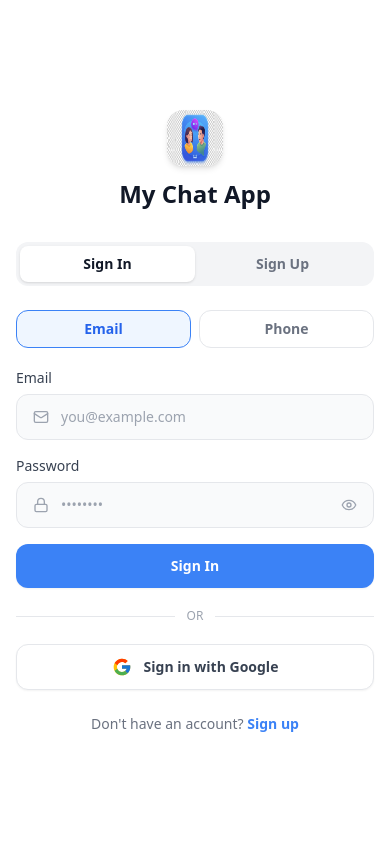
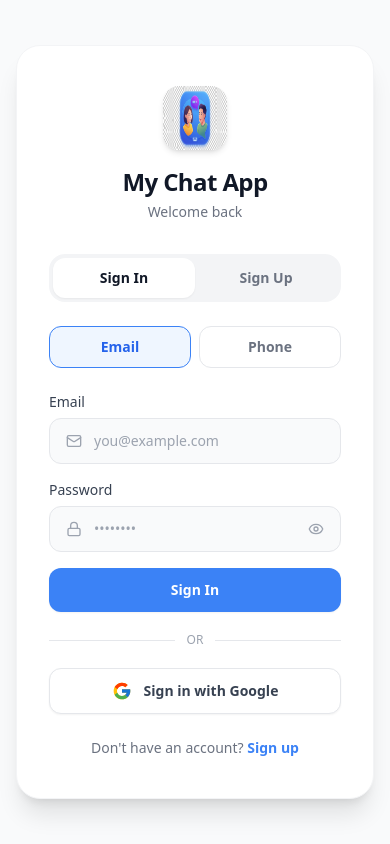
Before and after one commit to xtelex/chat_app, a React (Vite) app in the folder client/: page /login in a window 390 px wide. Built offline with nearby package versions, Linux system fonts and the light colour scheme; no server answers.

Commit message:
responsive login page + stay logged in + no flash

```diff
--- a/client/src/pages/LoginPage.jsx
+++ b/client/src/pages/LoginPage.jsx
@@ -1,4 +1,4 @@
-import { useEffect, useMemo, useState } from "react";
+import { useEffect, useState } from "react";
 import { useNavigate } from "react-router-dom";
 import { Eye, EyeOff, KeyRound, Lock, Mail, Phone } from "lucide-react";
 import appIcon from "../assets/icon.png";
@@ -15,21 +15,23 @@ export default function LoginPage() {
   const [otp, setOtp] = useState("");
   const [otpSent, setOtpSent] = useState(false);
   const [loading, setLoading] = useState(false);
+  const [checking, setChecking] = useState(true);
   const [notice, setNotice] = useState(null);
 
+  // Auto-redirect if already logged in (stay logged in)
   useEffect(() => {
-    if (!isSupabaseConfigured || !supabase) return;
-    let mounted = true;
+    if (!isSupabaseConfigured || !supabase) { setChecking(false); return; }
     supabase.auth.getSession().then(({ data }) => {
-      if (mounted && data.session) navigate("/chat");
+      if (data.session) { navigate("/chat", { replace: true }); }
+      else { setChecking(false); }
     });
     const { data: { subscription } } = supabase.auth.onAuthStateChange((_e, session) => {
-      if (session) navigate("/chat");
+      if (session) navigate("/chat", { replace: true });
     });
-    return () => { mounted = false; subscription.unsubscribe(); };
+    return () => subscription.unsubscribe();
   }, [navigate]);
 
-  const formatError = (err) => err?.message || String(err) || "Something went wrong.";
+  const fmt = (err) => err?.message || String(err) || "Something went wrong.";
 
   const handleGoogle = async () => {
     const ua = navigator.userAgent || "";
@@ -39,9 +41,12 @@ export default function LoginPage() {
     if (!supabase) return;
     setLoading(true);
     try {
-      const { error } = await supabase.auth.signInWithOAuth({ provider: "google", options: { redirectTo: window.location.origin } });
-      if (error) setNotice({ type: "error", message: formatError(error) });
-    } catch (err) { setNotice({ type: "error", message: formatError(err) }); }
+      const { error } = await supabase.auth.signInWithOAuth({
+        provider: "google",
+        options: { redirectTo: window.location.origin }
+      });
+      if (error) setNotice({ type: "error", message: fmt(error) });
+    } catch (err) { setNotice({ type: "error", message: fmt(err) }); }
     finally { setLoading(false); }
   };
 
@@ -54,15 +59,15 @@ export default function LoginPage() {
     try {
       if (authMode === "signin") {
         const { data, error } = await supabase.auth.signInWithPassword({ email, password });
-        if (error) { setNotice({ type: "error", message: formatError(error) }); return; }
-        if (data?.session) navigate("/chat");
+        if (error) { setNotice({ type: "error", message: fmt(error) }); return; }
+        if (data?.session) navigate("/chat", { replace: true });
       } else {
         const { data, error } = await supabase.auth.signUp({ email, password });
-        if (error) { setNotice({ type: "error", message: formatError(error) }); return; }
-        if (data?.session) { navigate("/chat"); return; }
-        setNotice({ type: "success", message: "Check your email to confirm your account." });
+        if (error) { setNotice({ type: "error", message: fmt(error) }); return; }
+        if (data?.session) { navigate("/chat", { replace: true }); return; }
+        setNotice({ type: "success", message: "Check your email to confirm your account, then sign in." });
       }
-    } catch (err) { setNotice({ type: "error", message: formatError(err) }); }
+    } catch (err) { setNotice({ type: "error", message: fmt(err) }); }
     finally { setLoading(false); }
   };
 
@@ -75,45 +80,59 @@ export default function LoginPage() {
     try {
       if (!otpSent) {
         const { error } = await supabase.auth.signInWithOtp({ phone });
-        if (error) { setNotice({ type: "error", message: formatError(error) }); return; }
+        if (error) { setNotice({ type: "error", message: fmt(error) }); return; }
         setOtpSent(true);
         setNotice({ type: "success", message: "SMS code sent. Enter it below." });
       } else {
         if (!otp) { setNotice({ type: "error", message: "Enter the SMS code." }); return; }
         const { error } = await supabase.auth.verifyOtp({ phone, token: otp, type: "sms" });
-        if (error) { setNotice({ type: "error", message: formatError(error) }); return; }
-        navigate("/chat");
+        if (error) { setNotice({ type: "error", message: fmt(error) }); return; }
+        navigate("/chat", { replace: true });
       }
-    } catch (err) { setNotice({ type: "error", message: formatError(err) }); }
+    } catch (err) { setNotice({ type: "error", message: fmt(err) }); }
     finally { setLoading(false); }
   };
 
+  // Show nothing while checking session (prevents flash of login page)
+  if (checking) {
     return (
-    <div className="min-h-[100dvh] bg-white flex flex-col items-center justify-center px-4 py-10">
-      {/* Logo */}
+      <div className="min-h-[100dvh] bg-white flex items-center justify-center">
+        <div className="h-8 w-8 rounded-full border-2 border-blue-500 border-t-transparent animate-spin" />
+      </div>
+    );
+  }
+
+  return (
+    <div className="min-h-[100dvh] bg-gray-50 flex items-center justify-center px-4 py-8">
+      {/* Card — centered on all screen sizes */}
+      <div className="w-full max-w-md bg-white rounded-3xl shadow-xl border border-gray-100 px-8 py-10">
+
+        {/* Logo + title */}
         <div className="flex flex-col items-center mb-8">
-        <img src={appIcon} alt="App icon" className="h-14 w-14 rounded-2xl shadow-md mb-3" />
-        <h1 className="text-2xl font-bold text-gray-900">My Chat App</h1>
+          <img src={appIcon} alt="App icon" className="h-16 w-16 rounded-2xl shadow-md mb-4" />
+          <h1 className="text-2xl font-bold text-gray-900 tracking-tight">My Chat App</h1>
+          <p className="text-sm text-gray-500 mt-1">
+            {authMode === "signin" ? "Welcome back" : "Create your account"}
+          </p>
         </div>
 
-      <div className="w-full max-w-sm">
         {/* Auth mode toggle */}
-        <div className="flex rounded-xl bg-gray-100 p-1 mb-6">
+        <div className="flex rounded-2xl bg-gray-100 p-1 mb-6">
           {["signin", "signup"].map((mode) => (
             <button key={mode} type="button"
               onClick={() => { setAuthMode(mode); setNotice(null); }}
-              className={`flex-1 py-2 rounded-lg text-sm font-semibold transition ${authMode === mode ? "bg-white shadow text-gray-900" : "text-gray-500 hover:text-gray-700"}`}>
+              className={`flex-1 py-2.5 rounded-xl text-sm font-semibold transition ${authMode === mode ? "bg-white shadow-sm text-gray-900" : "text-gray-500 hover:text-gray-700"}`}>
               {mode === "signin" ? "Sign In" : "Sign Up"}
             </button>
           ))}
         </div>
 
         {/* Method toggle */}
-        <div className="flex gap-2 mb-5">
+        <div className="flex gap-2 mb-6">
           {["email", "phone"].map((m) => (
             <button key={m} type="button"
               onClick={() => { setMethod(m); setNotice(null); setOtpSent(false); setOtp(""); }}
-              className={`flex-1 py-2 rounded-xl border text-sm font-semibold transition ${method === m ? "border-blue-500 bg-blue-50 text-blue-600" : "border-gray-200 text-gray-500 hover:border-gray-300"}`}>
+              className={`flex-1 py-2.5 rounded-xl border text-sm font-semibold transition ${method === m ? "border-blue-500 bg-blue-50 text-blue-600" : "border-gray-200 text-gray-500 hover:border-gray-300 hover:text-gray-700"}`}>
               {m === "email" ? "Email" : "Phone"}
             </button>
           ))}
@@ -121,7 +140,7 @@ export default function LoginPage() {
 
         {/* Notice */}
         {notice && (
-          <div className={`mb-4 rounded-xl px-4 py-3 text-sm ${notice.type === "error" ? "bg-red-50 text-red-600 border border-red-200" : "bg-green-50 text-green-700 border border-green-200"}`}>
+          <div className={`mb-5 rounded-xl px-4 py-3 text-sm ${notice.type === "error" ? "bg-red-50 text-red-600 border border-red-200" : "bg-green-50 text-green-700 border border-green-200"}`}>
             {notice.message}
           </div>
         )}
@@ -131,7 +150,7 @@ export default function LoginPage() {
           <form onSubmit={handleEmailAuth} className="space-y-4">
             <div>
               <label className="block text-sm font-medium text-gray-700 mb-1.5">Email</label>
-              <div className="flex items-center gap-3 rounded-xl border border-gray-200 bg-gray-50 px-4 py-3 focus-within:border-blue-400 focus-within:bg-white transition">
+              <div className="flex items-center gap-3 rounded-xl border border-gray-200 bg-gray-50 px-4 py-3 focus-within:border-blue-400 focus-within:bg-white focus-within:ring-2 focus-within:ring-blue-100 transition">
                 <Mail className="h-4 w-4 text-gray-400 flex-shrink-0" />
                 <input type="email" value={email} onChange={(e) => setEmail(e.target.value)}
                   className="flex-1 bg-transparent text-sm text-gray-900 placeholder-gray-400 outline-none"
@@ -140,18 +159,18 @@ export default function LoginPage() {
             </div>
             <div>
               <label className="block text-sm font-medium text-gray-700 mb-1.5">Password</label>
-              <div className="flex items-center gap-3 rounded-xl border border-gray-200 bg-gray-50 px-4 py-3 focus-within:border-blue-400 focus-within:bg-white transition">
+              <div className="flex items-center gap-3 rounded-xl border border-gray-200 bg-gray-50 px-4 py-3 focus-within:border-blue-400 focus-within:bg-white focus-within:ring-2 focus-within:ring-blue-100 transition">
                 <Lock className="h-4 w-4 text-gray-400 flex-shrink-0" />
                 <input type={showPassword ? "text" : "password"} value={password} onChange={(e) => setPassword(e.target.value)}
                   className="flex-1 bg-transparent text-sm text-gray-900 placeholder-gray-400 outline-none"
                   placeholder="••••••••" autoComplete={authMode === "signin" ? "current-password" : "new-password"} />
-                <button type="button" onClick={() => setShowPassword((v) => !v)} className="text-gray-400 hover:text-gray-600 transition">
+                <button type="button" onClick={() => setShowPassword((v) => !v)} className="text-gray-400 hover:text-gray-600 transition flex-shrink-0">
                   {showPassword ? <EyeOff className="h-4 w-4" /> : <Eye className="h-4 w-4" />}
                 </button>
               </div>
             </div>
             <button type="submit" disabled={loading}
-              className="w-full rounded-xl bg-blue-500 hover:bg-blue-600 text-white py-3 text-sm font-semibold transition disabled:opacity-60 disabled:cursor-not-allowed shadow-sm">
+              className="w-full rounded-xl bg-blue-500 hover:bg-blue-600 active:bg-blue-700 text-white py-3 text-sm font-semibold transition disabled:opacity-60 disabled:cursor-not-allowed shadow-sm mt-2">
               {loading ? "Please wait…" : authMode === "signin" ? "Sign In" : "Create Account"}
             </button>
           </form>
@@ -159,7 +178,7 @@ export default function LoginPage() {
           <form onSubmit={handlePhoneAuth} className="space-y-4">
             <div>
               <label className="block text-sm font-medium text-gray-700 mb-1.5">Phone number</label>
-              <div className="flex items-center gap-3 rounded-xl border border-gray-200 bg-gray-50 px-4 py-3 focus-within:border-blue-400 focus-within:bg-white transition">
+              <div className="flex items-center gap-3 rounded-xl border border-gray-200 bg-gray-50 px-4 py-3 focus-within:border-blue-400 focus-within:bg-white focus-within:ring-2 focus-within:ring-blue-100 transition">
                 <Phone className="h-4 w-4 text-gray-400 flex-shrink-0" />
                 <input type="tel" value={phone} onChange={(e) => setPhone(e.target.value)}
                   className="flex-1 bg-transparent text-sm text-gray-900 placeholder-gray-400 outline-none"
@@ -169,18 +188,18 @@ export default function LoginPage() {
             {otpSent && (
               <div>
                 <label className="block text-sm font-medium text-gray-700 mb-1.5">SMS Code</label>
-                <div className="flex items-center gap-3 rounded-xl border border-gray-200 bg-gray-50 px-4 py-3 focus-within:border-blue-400 focus-within:bg-white transition">
+                <div className="flex items-center gap-3 rounded-xl border border-gray-200 bg-gray-50 px-4 py-3 focus-within:border-blue-400 focus-within:bg-white focus-within:ring-2 focus-within:ring-blue-100 transition">
                   <KeyRound className="h-4 w-4 text-gray-400 flex-shrink-0" />
                   <input type="text" value={otp} onChange={(e) => setOtp(e.target.value)}
                     className="flex-1 bg-transparent text-sm text-gray-900 placeholder-gray-400 outline-none"
                     placeholder="123456" inputMode="numeric" autoComplete="one-time-code" />
                   <button type="button" onClick={() => { setOtpSent(false); setOtp(""); setNotice(null); }}
-                    className="text-xs text-blue-500 hover:text-blue-700 font-semibold transition">Change</button>
+                    className="text-xs text-blue-500 hover:text-blue-700 font-semibold transition flex-shrink-0">Change</button>
                 </div>
               </div>
             )}
             <button type="submit" disabled={loading}
-              className="w-full rounded-xl bg-blue-500 hover:bg-blue-600 text-white py-3 text-sm font-semibold transition disabled:opacity-60 disabled:cursor-not-allowed shadow-sm">
+              className="w-full rounded-xl bg-blue-500 hover:bg-blue-600 active:bg-blue-700 text-white py-3 text-sm font-semibold transition disabled:opacity-60 disabled:cursor-not-allowed shadow-sm mt-2">
               {loading ? "Please wait…" : otpSent ? "Verify Code" : "Send Code"}
             </button>
           </form>
@@ -193,11 +212,10 @@ export default function LoginPage() {
           <div className="flex-1 h-px bg-gray-200" />
         </div>
 
-        {/* Social buttons */}
-        <div className="space-y-3">
+        {/* Google */}
         <button type="button" onClick={handleGoogle} disabled={loading}
-            className="w-full flex items-center justify-center gap-3 rounded-xl border border-gray-200 bg-white hover:bg-gray-50 py-3 text-sm font-semibold text-gray-700 transition shadow-sm disabled:opacity-60">
-            <svg viewBox="0 0 48 48" className="h-5 w-5" aria-hidden="true">
+          className="w-full flex items-center justify-center gap-3 rounded-xl border border-gray-200 bg-white hover:bg-gray-50 active:bg-gray-100 py-3 text-sm font-semibold text-gray-700 transition shadow-sm disabled:opacity-60">
+          <svg viewBox="0 0 48 48" className="h-5 w-5 flex-shrink-0" aria-hidden="true">
             <path fill="#FFC107" d="M43.611 20.083H42V20H24v8h11.303C33.655 32.653 29.151 36 24 36c-6.627 0-12-5.373-12-12s5.373-12 12-12c3.059 0 5.842 1.154 7.957 3.043l5.657-5.657C34.047 6.053 29.268 4 24 4 12.955 4 4 12.955 4 24s8.955 20 20 20 20-8.955 20-20c0-1.341-.138-2.65-.389-3.917z"/>
             <path fill="#FF3D00" d="M6.306 14.691l6.571 4.819C14.655 16.108 19.001 12 24 12c3.059 0 5.842 1.154 7.957 3.043l5.657-5.657C34.047 6.053 29.268 4 24 4c-7.682 0-14.381 4.332-17.694 10.691z"/>
             <path fill="#4CAF50" d="M24 44c5.166 0 9.86-1.977 13.409-5.197l-6.19-5.238C29.211 35.091 26.715 36 24 36c-5.132 0-9.621-3.327-11.283-7.946l-6.52 5.025C9.473 39.556 16.227 44 24 44z"/>
@@ -205,7 +223,6 @@ export default function LoginPage() {
           </svg>
           Sign in with Google
         </button>
-        </div>
 
         <p className="mt-6 text-center text-sm text-gray-500">
           {authMode === "signin" ? "Don't have an account? " : "Already have an account? "}
```
Lines whose indentation alone changed are shown as unchanged.
